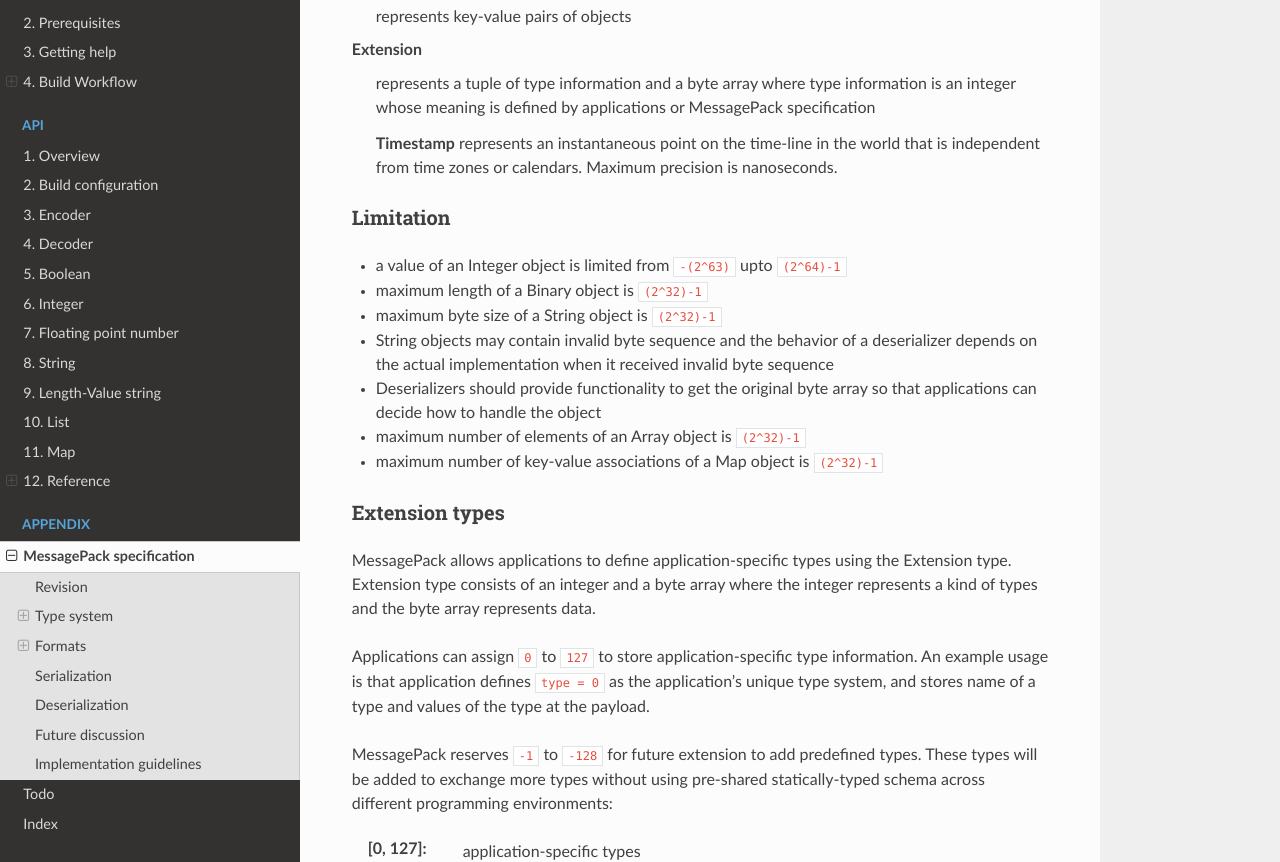
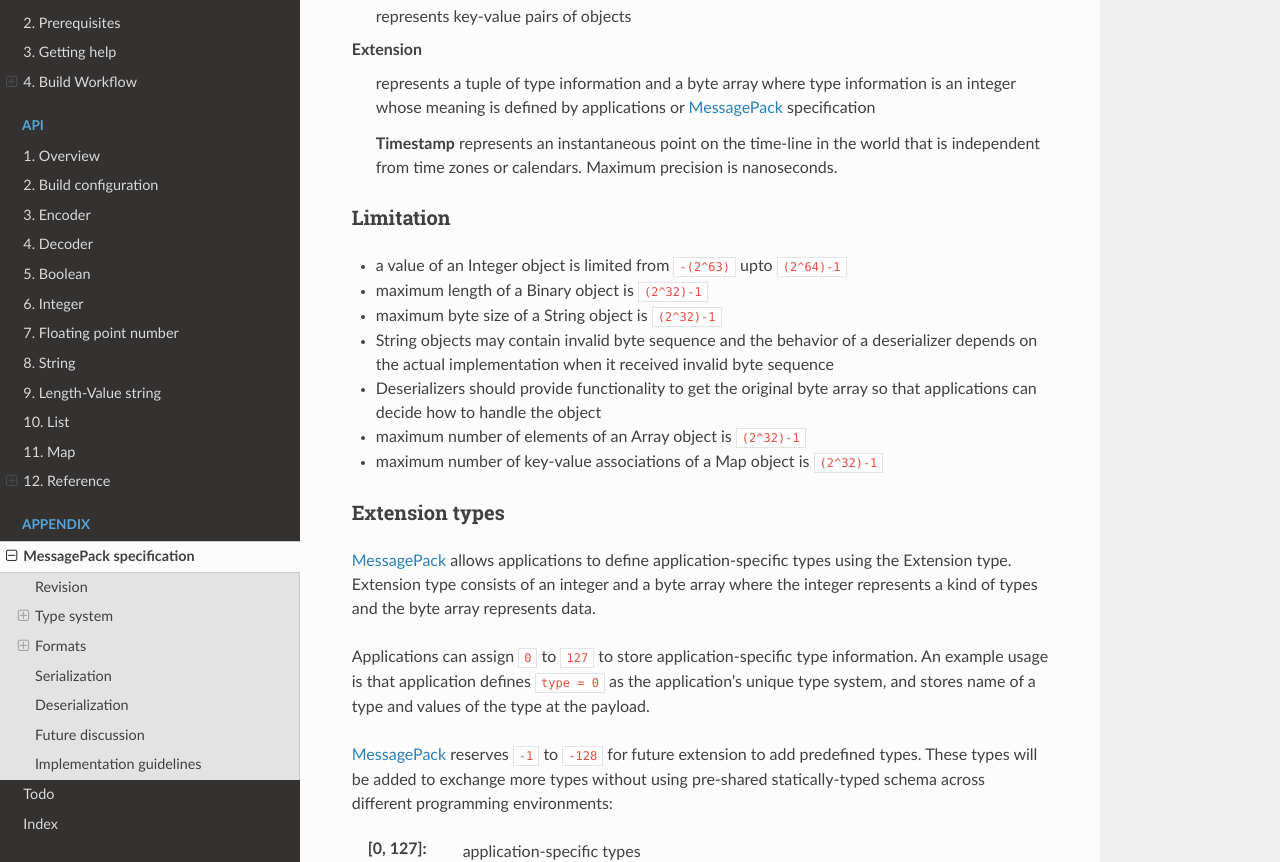
Before and after one commit to grgbr/dpack, a Sphinx documentation site: the page built from sphinx/msgpack.rst, in a window 1280 px wide and 1400 px high, scrolled down 1749 px. Shown: the part 184-1046 px from the top of the window. Built offline with Sphinx 7.4.7 and the Read the Docs theme 2.0.0, drawn with Linux system fonts in a browser that asks for light colours; some of the changed text lies outside the part shown.

```diff
--- /dev/null
+++ b/sphinx/_cdefs.rst
@@ -0,0 +1,2 @@
+.. _messagepack: https://msgpack.org/
+.. |MessagePack| replace:: `MessagePack <messagepack_>`_
--- a/sphinx/msgpack.rst
+++ b/sphinx/msgpack.rst
@@ -5,14 +7,14 @@
 MessagePack specification
 =========================
 
-MessagePack is an object serialization specification like JSON. MessagePack has
-two concepts: **type system** and **formats**.
+|MessagePack| is an object serialization specification like JSON. |MessagePack|
+has two concepts: **type system** and **formats**.
 
-Serialization_ is conversion from application objects into MessagePack formats
-via MessagePack type system.
+Serialization_ is conversion from application objects into |MessagePack| formats
+via |MessagePack| type system.
 
-Deserialization_ is conversion from MessagePack formats into application objects
-via MessagePack type system::
+Deserialization_ is conversion from |MessagePack| formats into application
+objects via |MessagePack| type system::
 
    Serialization:
        Application objects
@@ -24,7 +26,7 @@ via MessagePack type system::
        -->  MessagePack type system
        -->  Application objects
 
-This document describes the MessagePack type system, MessagePack formats and
+This document describes the |MessagePack| type system, |MessagePack| formats and
 conversion of them.
 
 .. contents:: Table of Contents
@@ -72,7 +74,7 @@ Map
 Extension
    represents a tuple of type information and a byte array where type
    information is an integer whose meaning is defined by applications or
-   MessagePack specification
+   |MessagePack| specification
 
    **Timestamp** represents an instantaneous point on the time-line in the world
    that is independent from time zones or calendars. Maximum precision is
@@ -95,7 +97,7 @@ Limitation
 Extension types
 ~~~~~~~~~~~~~~~
 
-MessagePack allows applications to define application-specific types using the
+|MessagePack| allows applications to define application-specific types using the
 Extension type. Extension type consists of an integer and a byte array where the
 integer represents a kind of types and the byte array represents data.
 
@@ -104,7 +106,7 @@ information. An example usage is that application defines ``type = 0`` as the
 application’s unique type system, and stores name of a type and values of the
 type at the payload.
 
-MessagePack reserves ``-1`` to ``-128`` for future extension to add predefined
+|MessagePack| reserves ``-1`` to ``-128`` for future extension to add predefined
 types. These types will be added to exchange more types without using pre-shared
 statically-typed schema across different programming environments:
 
@@ -189,7 +191,7 @@ A variable number of bytes::
    |        |
    +========+
 
-Variable number of objects stored in MessagePack format::
+Variable number of objects stored in |MessagePack| format::
 
    +~~~~~~~~~~~~~~~~~+
    |                 |
@@ -644,7 +650,7 @@ Pseudo code for deserialization:
 Serialization
 -------------
 
-MessagePack serializers convert MessagePack types into formats as following:
+|MessagePack| serializers convert |MessagePack| types into formats as following:
 
 +-----------+--------------------------------------------------------------+
 | source    | output format                                                |
@@ -707,8 +714,8 @@ Future discussion
 
 .. rubric:: Profile
 
-Profile is an idea that Applications restrict the semantics of MessagePack
-while sharing the same syntax to adapt MessagePack for certain use cases.
+Profile is an idea that Applications restrict the semantics of |MessagePack|
+while sharing the same syntax to adapt |MessagePack| for certain use cases.
 
 For example, applications may remove Binary type, restrict keys of map
 objects to be String type, and put some restrictions to make the semantics
@@ -722,8 +729,8 @@ Implementation guidelines
 
 .. rubric:: Upgrading MessagePack specification
 
-MessagePack specification is changed at this time. Here is a guideline to
-upgrade existent MessagePack implementations:
+|MessagePack| specification is changed at this time. Here is a guideline to
+upgrade existent |MessagePack| implementations:
 
 * In a minor release, deserializers support the bin format family and str 8
   format. The type of deserialized objects should be same with raw 16 (== str
```
Also changed, not shown: other parts of sphinx/msgpack.rst (+8 -1 lines), sphinx/api.rst (+26 -16 lines), 2 other files.
